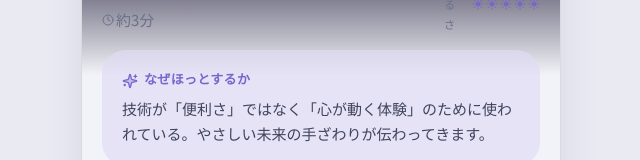
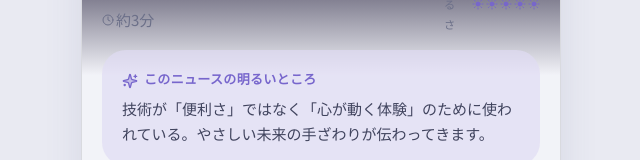
Before and after one commit to sunpotflower4460-cpu/Hot-news, a Next.js app: page /article/a03 in a window 1280 px wide. Shown: the part 414-574 px from the top of the page, without its empty margins (319-959 px from the left). Built offline with nearby package versions, Linux system fonts and the light colour scheme; a web font is replaced by a local one.

Commit message:
Clarify positive editorial note

```diff
--- a/src/components/article/WhyComfortBlock.tsx
+++ b/src/components/article/WhyComfortBlock.tsx
@@ -5,7 +5,7 @@ export function WhyComfortBlock({ text }: { text: string }) {
     <aside className="rounded-card bg-accent-soft/70 p-5">
       <div className="mb-1.5 flex items-center gap-1.5 text-accent">
         <Sparkles size={16} className="fill-accent/30" />
-        <h2 className="text-caption font-bold tracking-wide">なぜほっとするか</h2>
+        <h2 className="text-caption font-bold tracking-wide">このニュースの明るいところ</h2>
       </div>
       <p className="text-body leading-relaxed text-text/90">{text}</p>
     </aside>
```
